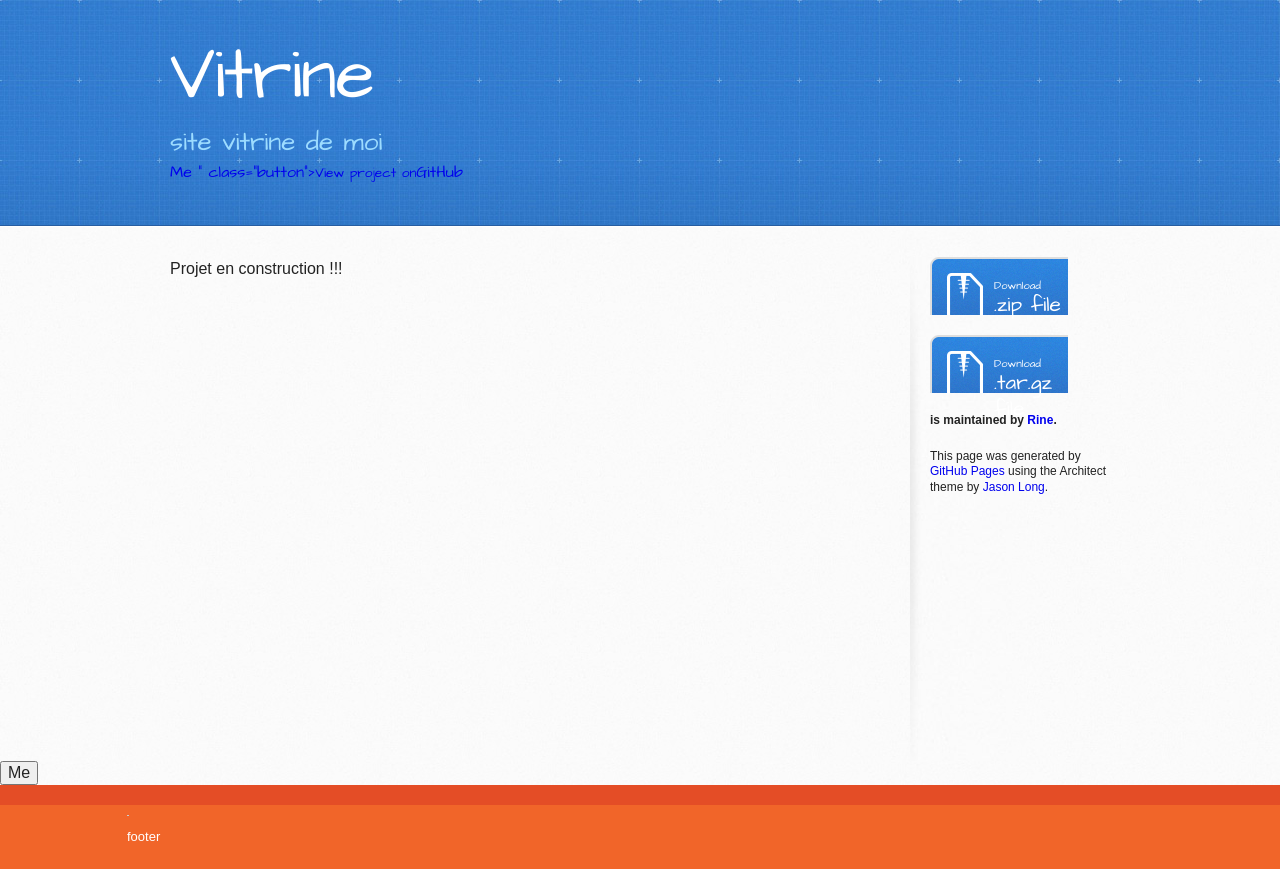
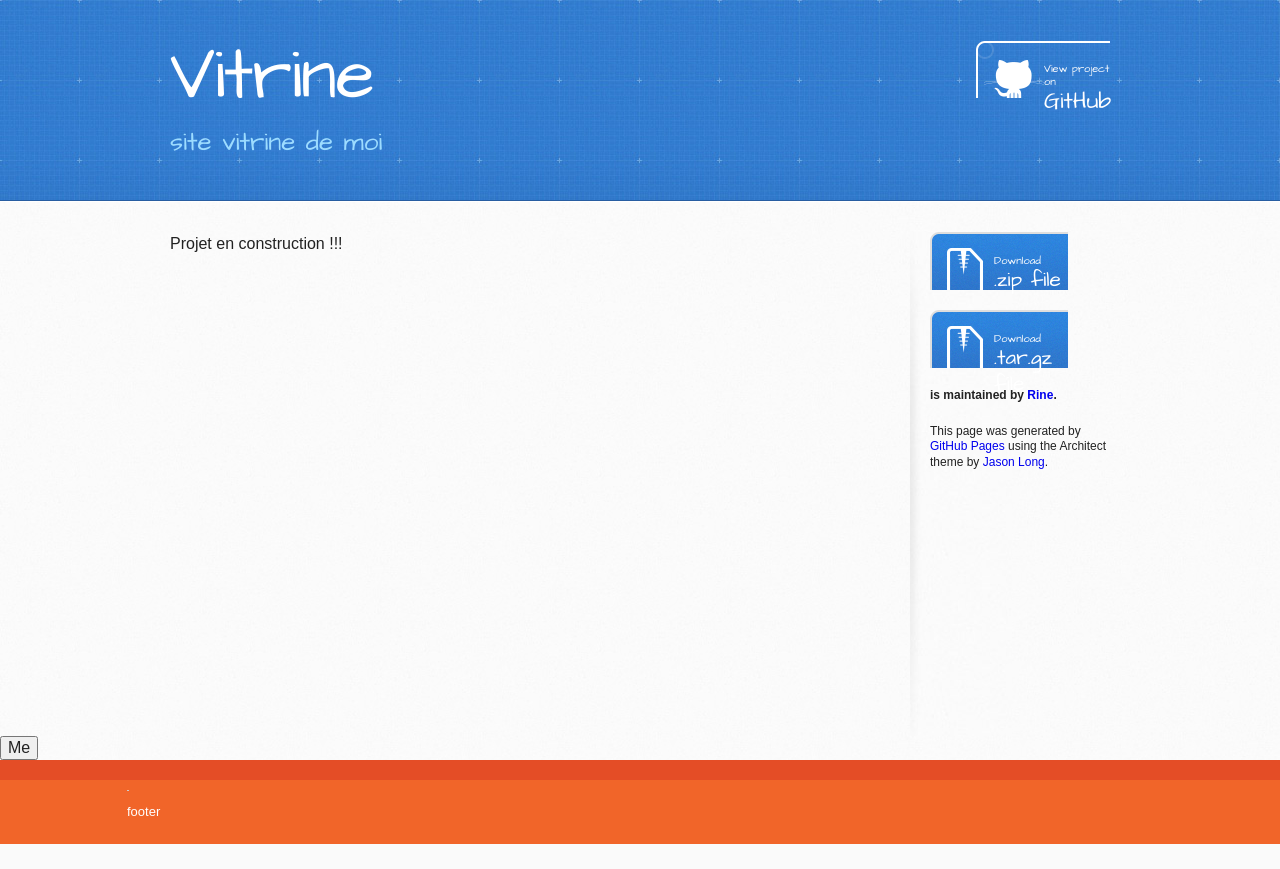
Before and after one commit to Rine/vitRine, a plain HTML site: page index.html in a window 1280 px wide. After the commit the page ends 844 px from the top, so only its background shows below. Drawn offline with nearby package versions, Linux system fonts and the light colour scheme.

```diff
--- a/index.html
+++ b/index.html
@@ -29,7 +29,7 @@
       <div class="inner">
         <h1>Vitrine</h1>
         <h2>site vitrine de moi</h2>
-        <a href="<button ng-click="clickOnMe()" > Me </button>" class="button"><small>View project on</small>GitHub</a>
+ <a href="https://github.com/Rine/vitRine" class="button"><small>View project on</small>GitHub</a>
       </div>
     </header>
 
```
